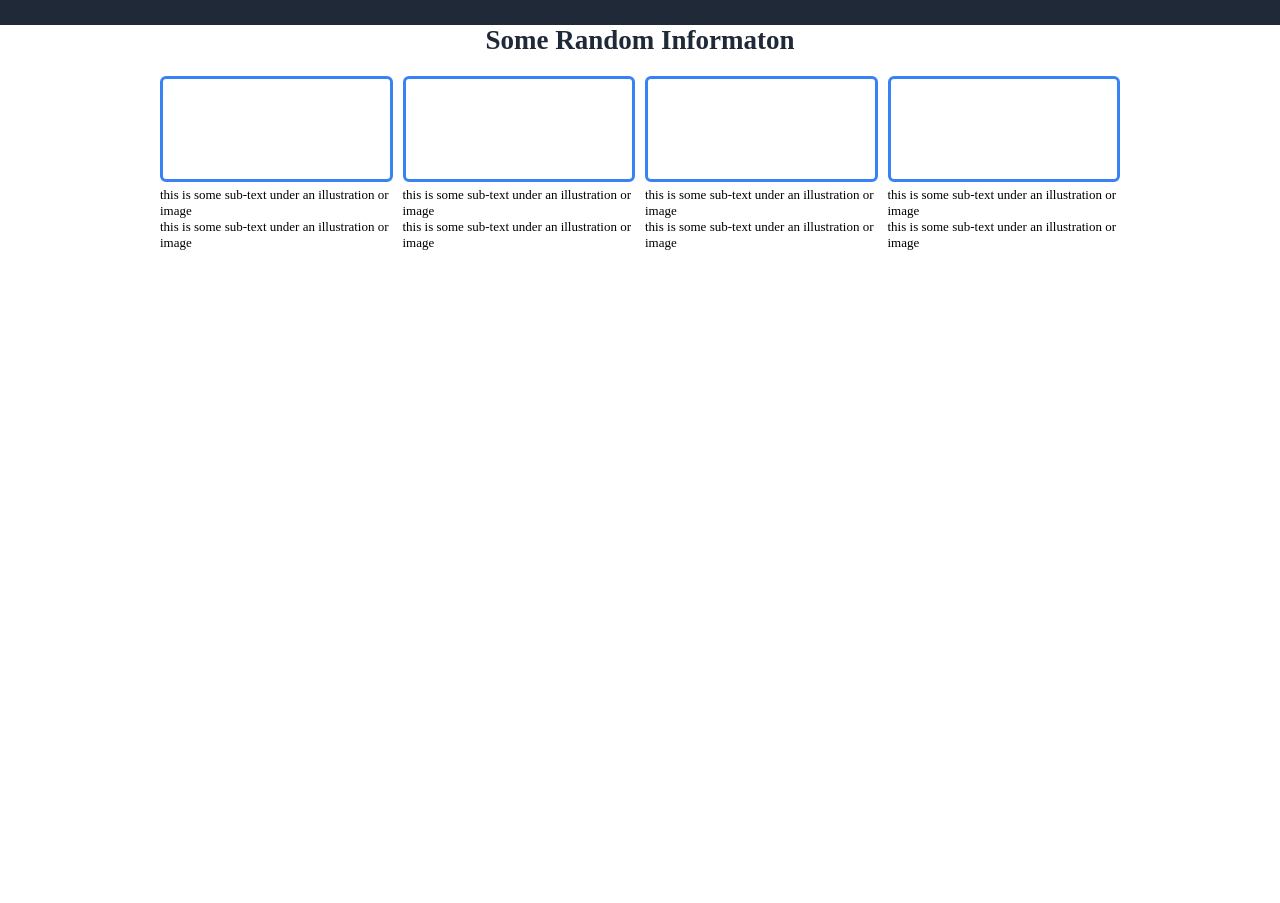
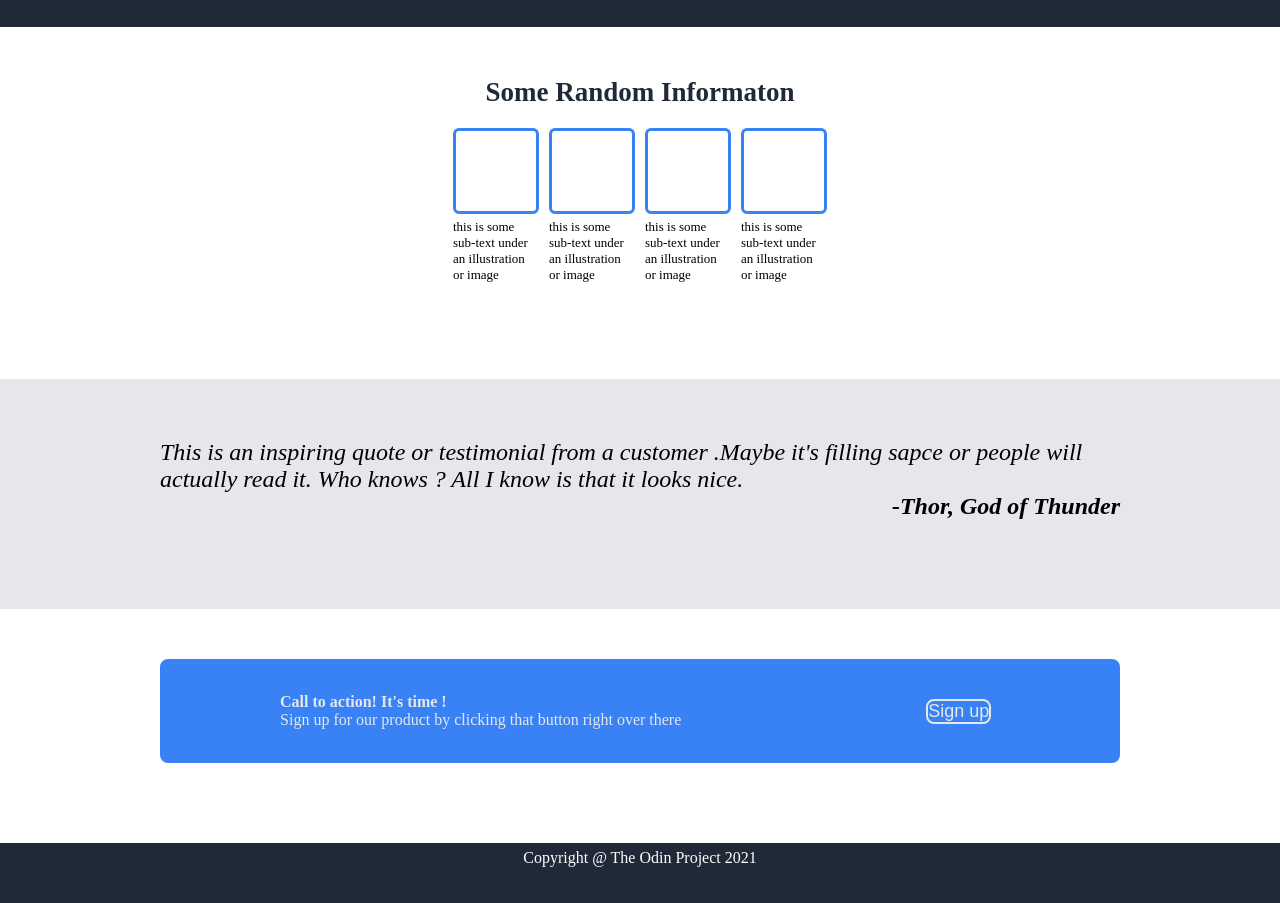
Before and after one commit to dx01-linux/Odin-landing-page, a plain HTML site: page index.html in a window 1280 px wide. Shown: the part 154-1057 px from the top of the page. Before the commit the page ends 800 px from the top, so only its background shows below. Drawn offline with Linux system fonts and the light colour scheme.

Commit message:
All section added , need to fix flex-basis' ratio for all level-01 divs and minor changes maded on margin-buttons

```diff
--- a/css/style.css
+++ b/css/style.css
@@ -16,11 +16,11 @@ body , * {
     flex-flow: column wrap;
     justify-content: stretch;
     align-items: center;
+    row-gap: 50px;
 }
-#head.level-1 {
+
+.level-1 {
     width: 100%;
-    background-color: #1f2937;
-    color: white;
     display: flex;
     justify-content: center;
 }
@@ -35,6 +35,12 @@ body , * {
         width: 100% ;
     }
 }
+
+#head , #footer {
+    background-color: #1f2937;
+    color: white;
+}
+
 nav.level-3 {
     ul {
         list-style: none;
@@ -46,7 +52,7 @@ nav.level-3 {
             flex : 4 1 0 ;
            a{
                 color: white;
-                font-size: 18px;
+                font-size: 24px;
            }
         }
         li{
@@ -55,7 +61,7 @@ nav.level-3 {
             a {
                 color: rgb(172, 166, 166);
                 text-decoration: none;
-                font-size: 12px;
+                font-size: 15px;
             }
         }
     }
@@ -72,7 +78,7 @@ nav.level-3 {
             font-size: 35px;
         }
         p {
-            font-size: 13px ;
+            font-size: 15px ;
             color: rgb(172, 166, 166);
         }
         a {
@@ -96,27 +102,28 @@ nav.level-3 {
     }
 }
 
-#random-inf.level-1{
-    width: 100%;
-    display: flex;
-    justify-content: center;
-}
-
 #random-inf .level-3:first-child {
     display: flex;
     justify-content: center;
     font-size: 18px;
     color :#1f2937;
 }
-#random-inf .level-3 #boxes.level-4 {
+
+#random-inf .level-4 {
+    display: flex;
+    justify-content: center;
+}
+
+#random-inf  #boxes.level-5 {
     display: flex;
     gap : 10px ;
-    > .level-5{
+    > .level-6{
         display: flex;
         flex-flow: column wrap;
         gap : 5px ;
         div {
-            flex : 0 1 100px ;
+            flex : 0 1 80px ;
+            width: 80px;
         }
         .white-box{
             border: 3px solid #3882f6; ;
@@ -127,3 +134,72 @@ nav.level-3 {
         }
     }
 }
+
+#insp-quote.level-1 {
+    background-color: #e5e7eb;
+}
+#insp-quote .level-3 {
+    flex : 0 1 200px ;
+    display: flex;
+    align-items: center;
+
+    .level-4 {
+        p {
+            display: flex;
+            flex-flow: column wrap;
+            font-style: italic;
+            font-size: 24px;
+            strong {
+                font-family: 17px;
+                align-self: flex-end;
+                text-decoration:dotted;
+            }
+        }
+    }
+}
+
+#sign-up-sec .level-3 {
+    color: #e5e7eb;
+    background-color: #3882f6;
+    border: 2px #3882f6 solid;
+    border-radius: 8px;
+
+    flex : 0 1 100px;
+    display: flex;
+    justify-content: center;
+    align-items: center;
+
+    .level-4:first-child {
+        flex : 2 ;
+        display: flex;
+        justify-content: center;
+        align-items: center;
+        p {
+            display: flex;
+            flex-flow: column wrap;
+        }
+    }
+    .level-4 + .level-4{
+        flex : 1 ;
+        display: flex;
+        justify-content: center;
+        align-items: center;
+        button {
+            color: #e5e7eb;
+            background-color: #3882f6;
+            font-size: 18px;
+            border: 2px #e5e7eb solid ;
+            border-radius: 8px;
+        }
+    }
+
+}
+
+#footer {
+    flex: 0 1 60px;
+}
+#footer .level-3 {
+    display: flex;
+    justify-content: center;
+    align-items: center;
+}
--- a/index.html
+++ b/index.html
@@ -1,5 +1,6 @@
 <!DOCTYPE html>
 <html lang="en">
+
   <head>
     <meta charset="UTF-8">
     <meta name="viewport" content="width=device-width, initial-scale=1.0">
@@ -40,30 +41,31 @@
               <div class="level-3">
                   <h2> Some Random Informaton</h2>
               </div>
-              <div class="level-3">
-                <div id = 'boxes' class = 'level-4'>
-                  <div class = 'level-5'>
+              <div class = 'level-3'>
+                <div class="level-4">
+                  <div id = 'boxes' class = 'level-5'>
+                    <div class = 'level-6'>
                         <div class = 'white-box'></div>
                         <div>
-                        <p> this is some sub-text under an illustration or image </p><p> this is some sub-text under an illustration or image </p>
+                          <p> this is some sub-text under an illustration or image </p>
                         </div>
                     </div>
-                  <div class = 'level-5'>
+                    <div class = 'level-6'>
                       <div class = 'white-box'></div>
                       <div>
-                      <p> this is some sub-text under an illustration or image </p><p> this is some sub-text under an illustration or image </p>
+                        <p> this is some sub-text under an illustration or image </p>
                       </div>
                     </div>
-                  <div class = 'level-5'>
+                    <div class = 'level-6'>
                       <div class = 'white-box'></div>
                       <div>
-                      <p> this is some sub-text under an illustration or image </p><p> this is some sub-text under an illustration or image </p>
+                        <p> this is some sub-text under an illustration or image </p>
                       </div>
                     </div>
-                  <div  class = 'level-5'>
+                    <div  class = 'level-6'>
                       <div class = 'white-box'></div>
                       <div>
-                      <p> this is some sub-text under an illustration or image </p><p> this is some sub-text under an illustration or image </p>
+                        <p> this is some sub-text under an illustration or image </p>
                       </div>
                     </div>
                   </div>
@@ -71,6 +73,43 @@
               </div>
           </div>
         </div>
+        <div id = 'insp-quote' class="level-1">
+          <div class="level-2">
+            <div class="level-3">
+              <div class="level-4">
+                <p>This is an inspiring quote or testimonial from a customer
+                  .Maybe it's filling sapce or people will actually read it.
+                  Who knows ? All I know is that it looks nice.
+                  <strong>-Thor, God of Thunder</strong>
+                </p>
+              </div>
+            </div>
+          </div>
+        </div>
+        <div id = 'sign-up-sec' class="level-1">
+            <div class="level-2">
+              <div class="level-3">
+                <div class="level-4">
+                  <p>
+                    <strong>Call to action! It's time !</strong>
+                    Sign up for our product by clicking that
+                    button right over there
+                  </p>
+                </div>
+                <div class="level-4">
+                  <button> Sign up</button>
+                </div>
+              </div>
+            </div>
+        </div>
+        <div id = 'footer' class="level-1">
+          <div class="level-2">
+            <div class="level-3">
+              <p>Copyright @ The Odin Project 2021 </p>
+            </div>
+          </div>
+        </div>
+      </div>
     </div>
   </body>
 </html>
```
Lines whose indentation alone changed are shown as unchanged.
